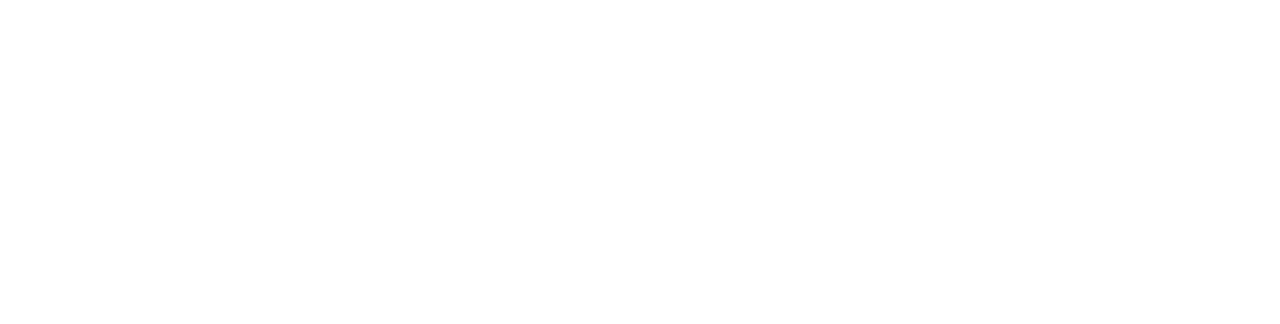
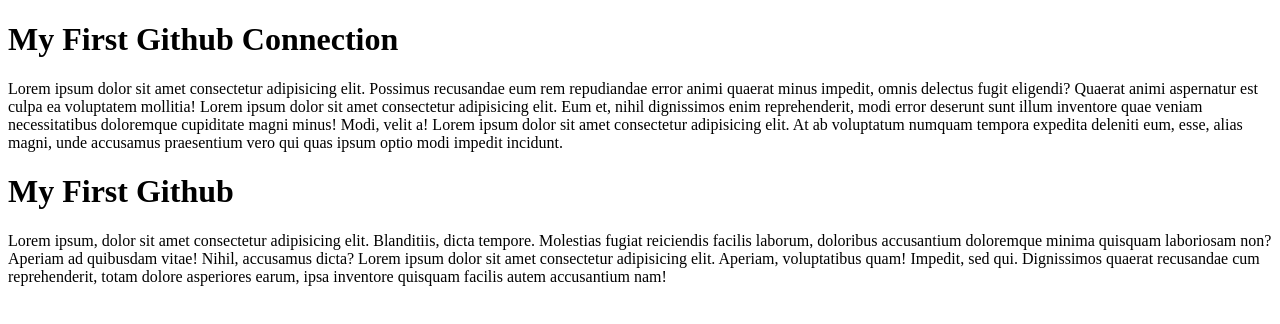
Before and after one commit to shovometu/my-first-repo, a plain HTML site: page index.html in a window 1280 px wide. Drawn offline with Linux system fonts and the light colour scheme.

Commit message:
My First Github

```diff
--- a/index.html
+++ b/index.html
@@ -7,6 +7,11 @@
   <title>Document</title>
 </head>
 <body>
+  <h1>My First Github Connection</h1>
 
+  <p>Lorem ipsum dolor sit amet consectetur adipisicing elit. Possimus recusandae eum rem repudiandae error animi quaerat minus impedit, omnis delectus fugit eligendi? Quaerat animi aspernatur est culpa ea voluptatem mollitia! Lorem ipsum dolor sit amet consectetur adipisicing elit. Eum et, nihil dignissimos enim reprehenderit, modi error deserunt sunt illum inventore quae veniam necessitatibus doloremque cupiditate magni minus! Modi, velit a! Lorem ipsum dolor sit amet consectetur adipisicing elit. At ab voluptatum numquam tempora expedita deleniti eum, esse, alias magni, unde accusamus praesentium vero qui quas ipsum optio modi impedit incidunt.</p>
+
+  <h1>My First Github</h1>
+  <p>Lorem ipsum, dolor sit amet consectetur adipisicing elit. Blanditiis, dicta tempore. Molestias fugiat reiciendis facilis laborum, doloribus accusantium doloremque minima quisquam laboriosam non? Aperiam ad quibusdam vitae! Nihil, accusamus dicta? Lorem ipsum dolor sit amet consectetur adipisicing elit. Aperiam, voluptatibus quam! Impedit, sed qui. Dignissimos quaerat recusandae cum reprehenderit, totam dolore asperiores earum, ipsa inventore quisquam facilis autem accusantium nam!</p>
 </body>
 </html>
```
